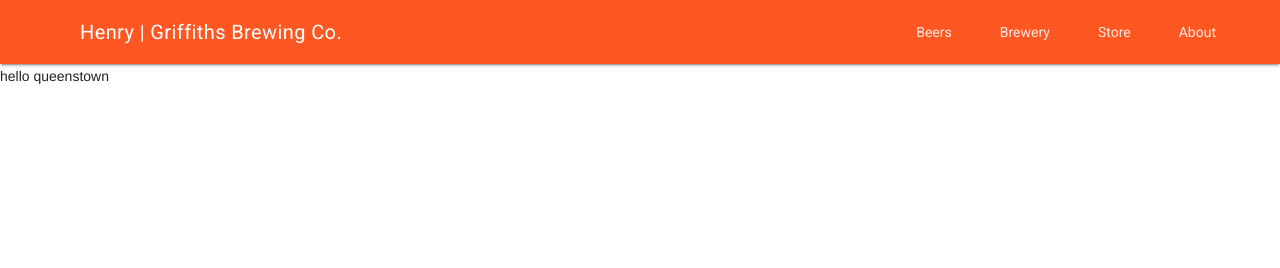
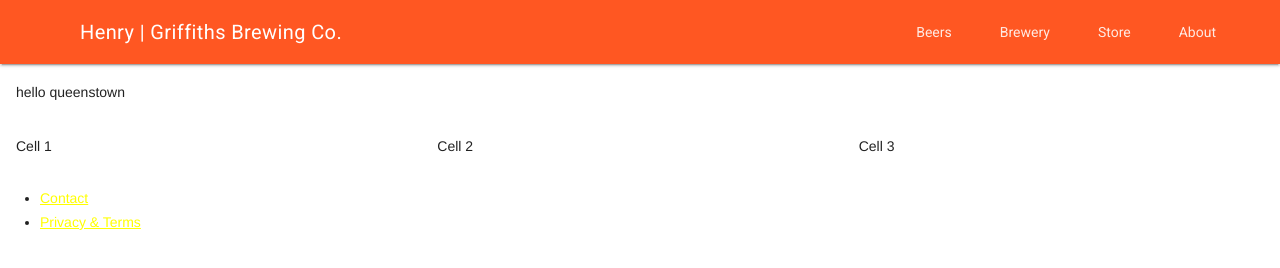
Before and after one commit to rahmona-henry/materialdesignlite, a website: page client/index.html in a window 1280 px wide. Drawn offline with nearby package versions, Linux system fonts and the light colour scheme.

Commit message:
body content and footer added

```diff
--- a/client/index.html
+++ b/client/index.html
@@ -37,10 +37,23 @@
              </nav>
           </div>
           <main class='mdl-layout__content'>
-            <p>hello queenstown</p>
-          </main>
-          <div>
-
+            <div class='mdl-grid'>
+              <div class='mdl-cell mdl-cell--12-col'>
+                <p>hello queenstown</p>
+            </div>
+            <div class='mdl-cell mdl-cell--12-col-tablet'>Cell 1</div>
+            <div class='mdl-cell mdl-cell--4-col-tablet'>Cell 2</div>
+            <div class='mdl-cell mdl-cell--4-col-tablet'>Cell 3</div>
+          </div>
+          <div class='mdl-mini-footer__right-section'>
+              <ul class='mdl-mini-footer__lunk-list'>
+                <li><a href='#'>Contact</a></li>
+                <li><a href='#'>Privacy & Terms</a></li>
+                <ul>
+          </div>
+        <footer>
+      </main>
+    <div>
   <script defer src="https://code.getmdl.io/1.2.1/material.min.js"></script>
 </body>
 </html>
```
